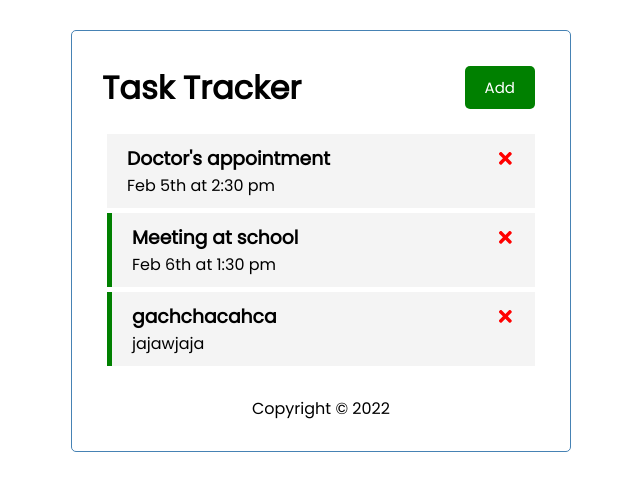
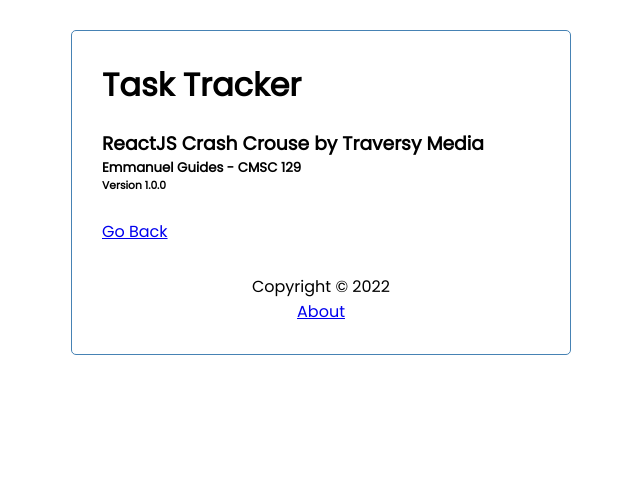
Before and after one commit to emmGuides/react-129, a React (Create React App) app: page /about in a window 1280 px wide. Shown: the top 490 px of the page, without its empty margins (319-959 px from the left). Built offline with nearby package versions, Linux system fonts and the light colour scheme; data requests are answered from the project's data file.

Commit message:
Added Routes

```diff
--- a/db.json
+++ b/db.json
@@ -4,19 +4,13 @@
       "id": 1,
       "text": "Doctor's appointment",
       "day": "Feb 5th at 2:30 pm",
-      "reminder": false
+      "reminder": true
     },
     {
       "id": 2,
       "text": "Meeting at school",
       "day": "Feb 6th at 1:30 pm",
       "reminder": true
-    },
-    {
-      "text": "gachchacahca",
-      "day": "jajawjaja",
-      "reminder": true,
-      "id": 3
     }
   ]
 }
--- a/package.json
+++ b/package.json
@@ -10,6 +10,7 @@
     "react": "^18.1.0",
     "react-dom": "^18.1.0",
     "react-icons": "^4.3.1",
+    "react-router": "^6.3.0",
     "react-router-dom": "^6.3.0",
     "react-scripts": "5.0.1",
     "web-vitals": "^2.1.4"
--- a/src/App.js
+++ b/src/App.js
@@ -1,11 +1,13 @@
+import { BrowserRouter as Router, Route, Routes } from "react-router-dom";
 import Header from "./components/Header";
 import React from 'react'
 import Tasks from "./components/Tasks";
-import { useState, useEffect } from "react"
-
+import { useState, useEffect } from "react";
 import AddTask from "./components/AddTask";
 import Footer from "./components/Footer";
 import About from "./components/About";
+
+
 
 const App = () => {
   const [showAddTask, setShowAddTask] = useState(false)
@@ -77,8 +79,6 @@
   })
 
   const data = await res.json()
-
-
   console.log(id, tasks.reminder)
   setTasks(tasks.map((task) =>
               task.id === id ?
@@ -87,25 +87,35 @@
   }
 
   return (
-
+    <Router>
     <div className="container">
-      <Header text = 'Add'
+      <Header
               onAdd={() =>
               setShowAddTask(!showAddTask)}
               showAdd={showAddTask}
       />
+
+        <Routes>
+          <Route path ='/' exact element={
+            <>
             {showAddTask && <AddTask onAdd={addTask} />}
               {tasks.length > 0 ? (
-        <Tasks tasks={tasks}
+                <Tasks
+                tasks={tasks}
                 onDelete = {deleteTask}
                 onToggle = {toggleReminder}
-        /> ) : ('No tasks to show, maybe add one?'
-        )}
-
+                />
+                ) : (
+                  'No tasks to show, maybe add one?'
+                )
+              }
+            </>
+          }/>
+          <Route path='/about' element={<About/>}/>
+        </Routes>
         <Footer/>
     </div>
-
-  )
+    </Router>)
 }
 
 
@@ -115,5 +125,10 @@
 //     return <h1>Hello from a class</h1>
 //   }
 // }
+{/* <Route path = '/' exact render={(props) => (
+          <>
+
+          </>
+        )}/> */}
 
 export default App;
--- a/src/components/About.js
+++ b/src/components/About.js
@@ -1,8 +1,13 @@
+import { Link } from "react-router-dom"
+
 const About = () => {
   return (
     <div>
-      <h4>Version 1.0.0</h4>
-      <a href="/">Go Back</a>
+      <h3>ReactJS Crash Crouse by Traversy Media</h3>
+      <h5>Emmanuel Guides - CMSC 129</h5>
+      <h6>Version 1.0.0</h6>
+      <br />
+      <Link to='/'>Go Back</Link>
     </div>
   )
 }
--- a/src/components/Footer.js
+++ b/src/components/Footer.js
@@ -1,7 +1,9 @@
+import { Link } from "react-router-dom"
 const Footer = () => {
   return (
     <footer>
         <p>Copyright &copy; 2022</p>
+        <Link to="/about">About</Link>
     </footer>
   )
 }
--- a/src/components/Header.js
+++ b/src/components/Header.js
@@ -1,18 +1,20 @@
 import PropTypes from 'prop-types'
 import Button from './Button'
+import { useLocation } from 'react-router'
 
 const Header = ({title, onAdd, showAdd}) => {
 
-
+  const location = useLocation()
 
   return (
     <header className='header'>
         <h1>{title}</h1>
+        {location.pathname === '/' &&
         <Button
           color = {showAdd ? 'Red' : 'Green'}
           text={showAdd ? 'Close' : 'Add'}
           onClick = {onAdd}
-        />
+        />}
     </header>
   )
 }
--- a/src/index.css
+++ b/src/index.css
@@ -93,8 +93,11 @@
 
 .form-control-check {
   display: flex;
-  align-items: center;
-  justify-content: space-between;
+  align-items: left;
+}
+
+.checkBoxAddTask {
+  margin-left: -1000px;
 }
 
 .form-control-check label {
--- a/src/index.js
+++ b/src/index.js
@@ -1,4 +1,4 @@
-import React from 'react';
+import React, { Component } from 'react';
 import ReactDOM from 'react-dom/client';
 import './index.css';
 import App from './App';
```
Also changed, not shown: src/components/AddTask.js (line endings or trailing spaces), 1 other file (tests, documents, lock files or other folders). Lines whose indentation alone changed are shown as unchanged.
